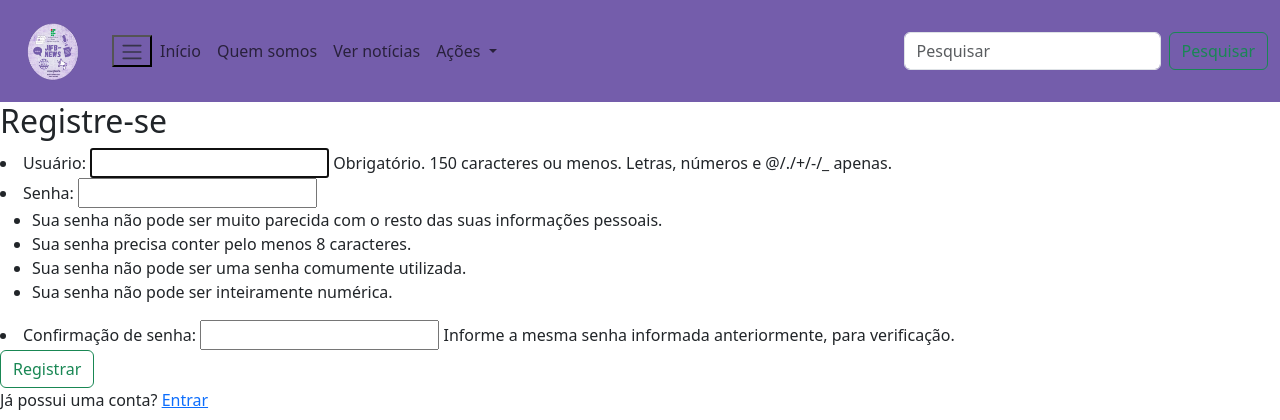
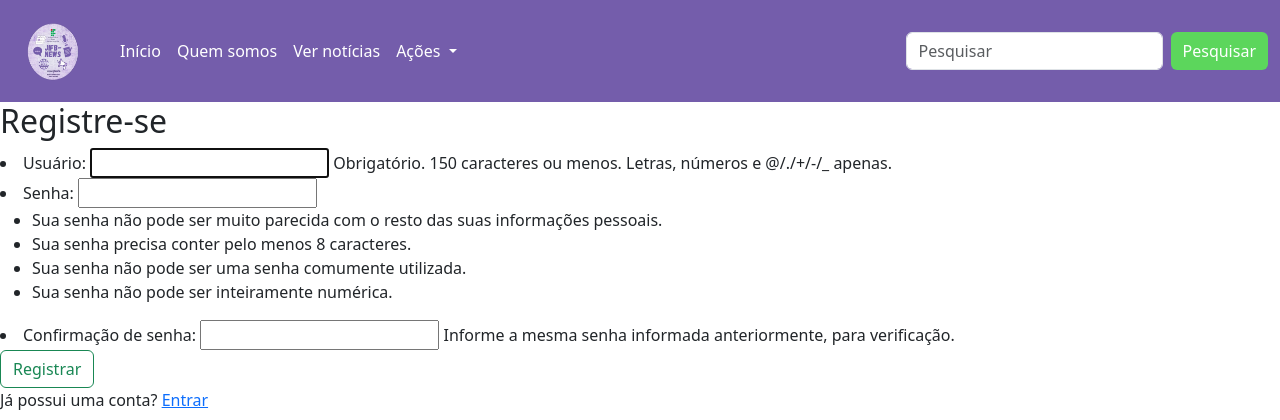
Before and after one commit to SilasAndradev/news-site, a Django app: page /register/ in a window 1280 px wide. Shown: the top 420 px of the page. Run offline with Django 5.2, Linux system fonts and the light colour scheme.

Commit message:
Corrigi a navbar e alterei o readme

```diff
--- a/templates/navbar.html
+++ b/templates/navbar.html
@@ -8,22 +8,17 @@
                </a>
             </div>
        </nav>
-      <button class="navbar-toggle minha-navbar" type="button" data-bs-toggle="collapse" data-bs-target="#navbarSupportedContent" aria-controls="navbarSupportedContent" aria-expanded="false" aria-label="Toggle navigation">
-         <span class="navbar-toggler-icon"></span>
+       <button class="navbar-toggler" role="button" data-bs-toggle="collapse" data-bs-target="#navbarSupportedContent" aria-controls="navbarSupportedContent" aria-expanded="false" aria-label="Toggle navigation">
+        <span class="navbar-toggler-icon"></span>
       </button>
         <div class="collapse navbar-collapse minha-navbar" id="navbarSupportedContent">
           <ul class="navbar-nav me-auto mb-2 mb-lg-0 minha-navbar">
-            {% if request.user.is_authenticated %}
-            <li class="nav-item minha-navbar">
-              <a href="{% url 'user' request.user.username %}">
-                <img src="{{foto_de_perfil.url}}" alt="" style="width: 40px; height: 40px;">
-              </a>
+            <li class="nav-item">
+              <a class="nav-link" aria-current="page" href="/">Início</a>
             </li>
-            {% endif %}
             <li class="nav-item">
-              <a class="nav-link active" aria-current="page" href="/">Início</a>
+              <a class="nav-link" href="{% url 'quem_somos' %}">Quem somos</a>
             </li>
-            <a class="nav-link" href="{% url 'quem_somos' %}">Quem somos</a>
             <li class="nav-item">
               <a class="nav-link" href="{% url 'noticia' 'feed' %}">Ver notícias</a>
             </li>
@@ -52,16 +47,40 @@
             </li>
             {% endif %}
           </ul>
+          {% if request.user.is_authenticated %}
+            <ul class="navbar-nav ms-auto mb-2 mb-lg-0">
+                <li class="nav-item">
+                  <a class="nav-link" href="{% url 'user' request.user.username %}"  role="button">
+                    <img src="{{foto_de_perfil.url}}" alt="Perfil" class="rounded-circle" style="width: 40px; height: 40px;">
+                  </a>
+                </li>
+            </ul>
+            {% endif %}
             <form class="d-flex" role="search" method="GET" action="{% url 'procurar' %}">
               <input class="form-control me-2" name="q" type="text" placeholder="Pesquisar" aria-label="Pesquisar">
-              <button class="btn btn-outline-success" type="submit">Pesquisar</button>
+              <button class="btn btn-pesquisar" type="submit">Pesquisar</button>
             </form>
       </div>
     </div>
 </nav>
 <style>
+  .nav-link {
+    color: white;
+  }
+  .nav-link.active {
+  color: white !important;
+}
   .minha-navbar {
     background-color: #745dab;
+    color: white;
+  }
+  .btn-pesquisar {
+    background-color: #5cd65c;
+    color: white;
+    border: none;
+  }
+  .btn-pesquisar:hover {
+    background-color: #4CAF50;
   }
 </style>
 <script>
```
Also changed, not shown: static/img/exemplo_site.png.
